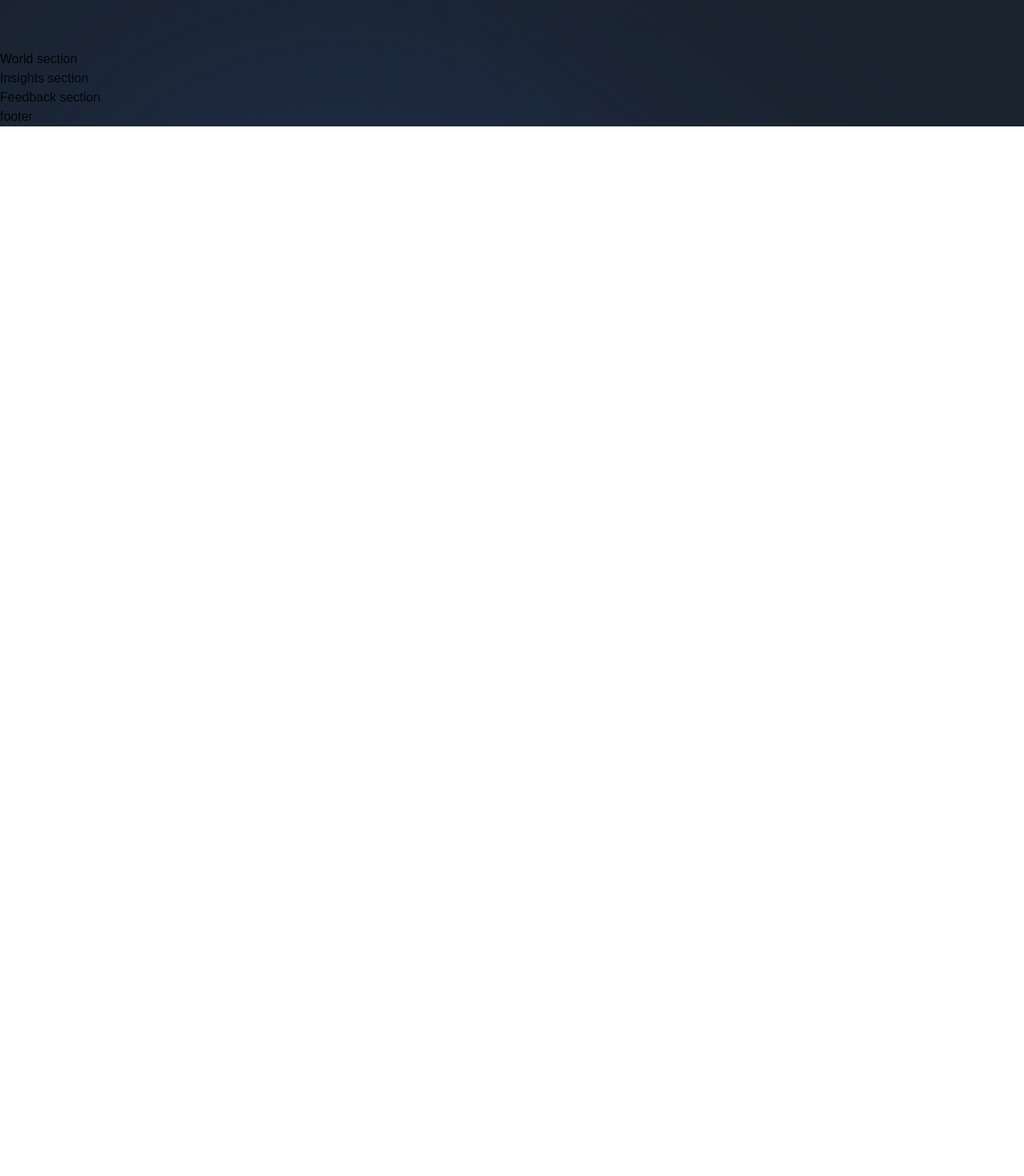
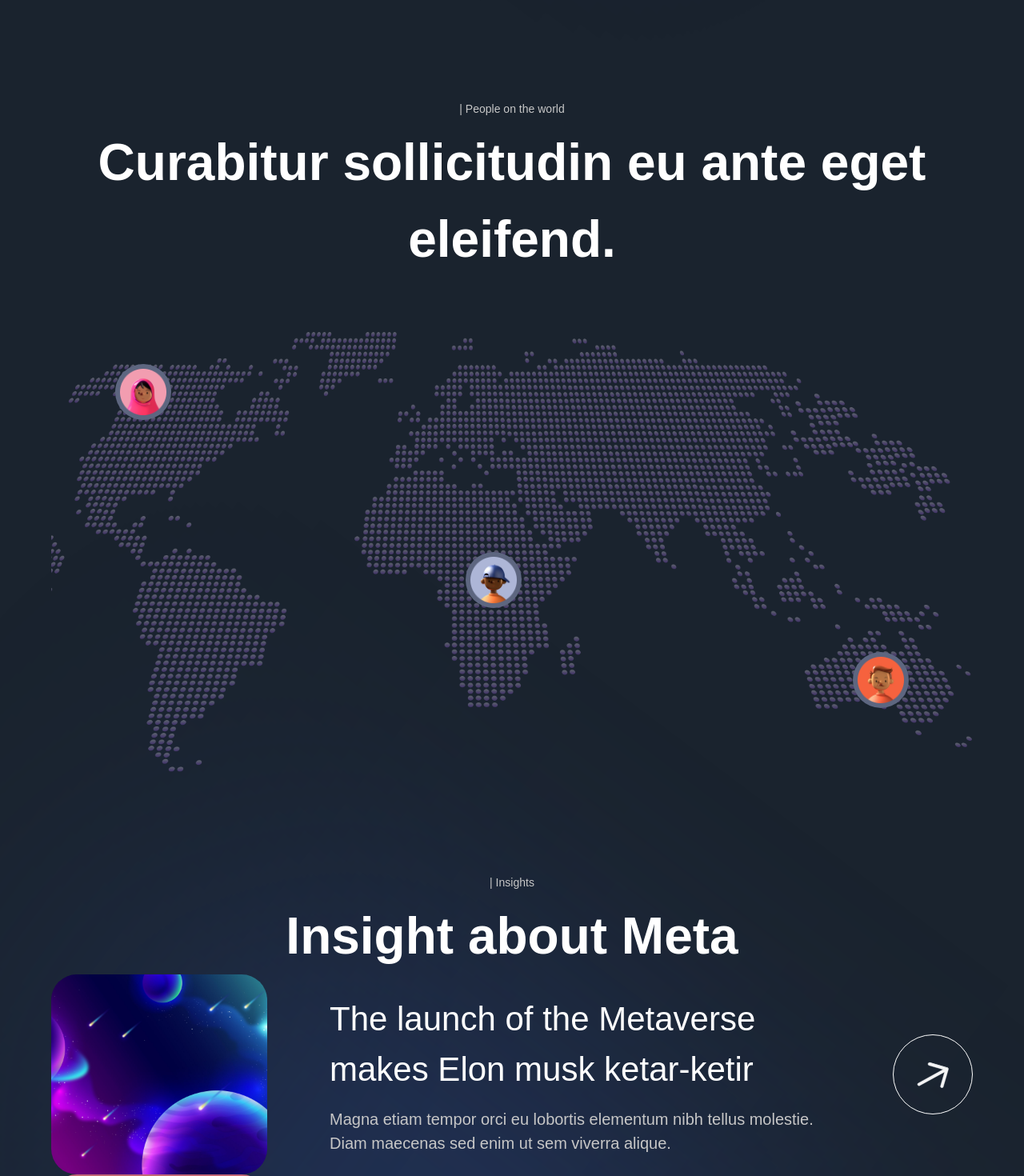
Before and after one commit to CrazyCat556/starter_repo_modern_react_motion, a Next.js app: page / in a window 1280 px wide. Shown: the part 4440-5910 px from the top of the page at 80% size. Before the commit the page ends 4598 px from the top, so only its background shows below. Built offline with nearby package versions, Linux system fonts and the light colour scheme; a web font is replaced by a local one.

Commit message:
World and Insights

```diff
--- a/components/InsightCard.jsx
+++ b/components/InsightCard.jsx
@@ -1,9 +1,40 @@
 'use client';
 
-const InsightCard = () => (
-  <div>
-    Insight Card
-  </div>
+import { motion } from 'framer-motion';
+
+import { fadeIn } from '../utils/motion';
+
+const InsightCard = ({ imgUrl, title, subtitle, index }) => (
+  <motion.div
+      variants={fadeIn('up', 'spring', index * 0.5, 1)}
+      className="flex md:flex-row flex-col gap-4"
+    >
+      <img
+        src={imgUrl}
+        alt="planet-01"
+        className="md:w-[270px] w-full h-[250px] rounded-[32px] object-cover"
+      />
+      <div className="w-full flex justify-between items-center">
+        <div className="flex-1 md:ml-[62px] flex flex-col max-w-[650px]">
+          <h4 className="font-normal lg:text-[42px] text-[26px] text-white">
+            {title}
+          </h4>
+          <p className="mt-[16px] font-normal lg:text-[20px] text-[14px] text-secondary-white">
+            {subtitle}
+          </p>
+        </div>
+
+        <div
+          className="lg:flex hidden items-center justify-center w-[100px] h-[100px] rounded-full bg-transparent border-[1px] border-white"
+        >
+          <img
+            src="/arrow.svg"
+            alt="arrow"
+            className="w-[40%] h-[40%] object-contain"
+          />
+        </div>
+      </div>
+  </motion.div>
 );
 
 export default InsightCard;
--- a/sections/Insights.jsx
+++ b/sections/Insights.jsx
@@ -1,8 +1,27 @@
 'use client';
 
+import { motion } from 'framer-motion';
+
+import styles from '../styles';
+import { staggerContainer} from '../utils/motion';
+import { InsightCard, TitleText, TypingText } from '../components';
+import { insights} from '../constants';
+
 const Insights = () => (
-  <section>
-    Insights section
+  <section className={`${styles.paddings} relative z-10`}>
+    <motion.div variants={staggerContainer} initial="hidden" whileInView="show" viewport={{once: 'false', amount: 0.25}}
+      className={`${styles.innerWidth} mx-auto flex flex-col`}
+    >
+      <TypingText title="| Insights" textStyles='text-center'/>
+      <TitleText title="Insight about Meta" textStyles="text-center"/>
+
+      <div>
+        {insights.map((insight, index) => (
+          <InsightCard key={`insight-${index}`}{...insight} index={index + 1}/>
+        ))}
+      </div>
+
+    </motion.div>
   </section>
 );
 
--- a/sections/World.jsx
+++ b/sections/World.jsx
@@ -1,8 +1,35 @@
 'use client';
 
+import { motion } from 'framer-motion';
+
+import styles from '../styles';
+import { staggerContainer, fadeIn, planetVariants} from '../utils/motion';
+import { NewFeatures, TitleText, TypingText } from '../components';
+import { newFeatures} from '../constants';
+
 const World = () => (
-  <section>
-    World section
+  <section className={`${styles.paddings} relative z-10`}>
+      <motion.div variants={staggerContainer} initial="hidden" whileInView="show" viewport={{once: 'false', amount: 0.25}}
+        className={`${styles.innerWidth} mx-auto flex flex-col`}
+      >
+        <TypingText title="| People on the world" textStyles='text-center'/>
+        <TitleText title={<>Curabitur sollicitudin eu ante eget eleifend.</>} textStyles="text-center"/>
+
+        <motion.div variants={fadeIn('up', 'tween', 0.3, 1)} className='relative mt-[68px] flex w-full h-[550px]'>
+          <img src="/map.png" alt="map" className='w-full h-full object-cover'/>
+
+          <div className='absolute bottom-20 right-20 w-[70px] h-[70px] p-[6px] rounded-full bg-[#5d6680]'>
+            <img src="people-01.png" alt="people" className='w-full h-full' />
+          </div>
+          <div className='absolute top-10 left-20 w-[70px] h-[70px] p-[6px] rounded-full bg-[#5d6680]'>
+            <img src="people-02.png" alt="people" className='w-full h-full' />
+          </div>
+          <div className='absolute top-1/2 left-[45%] w-[70px] h-[70px] p-[6px] rounded-full bg-[#5d6680]'>
+            <img src="people-03.png" alt="people" className='w-full h-full' />
+          </div>
+        </motion.div>
+
+      </motion.div>
   </section>
 );
 
```
